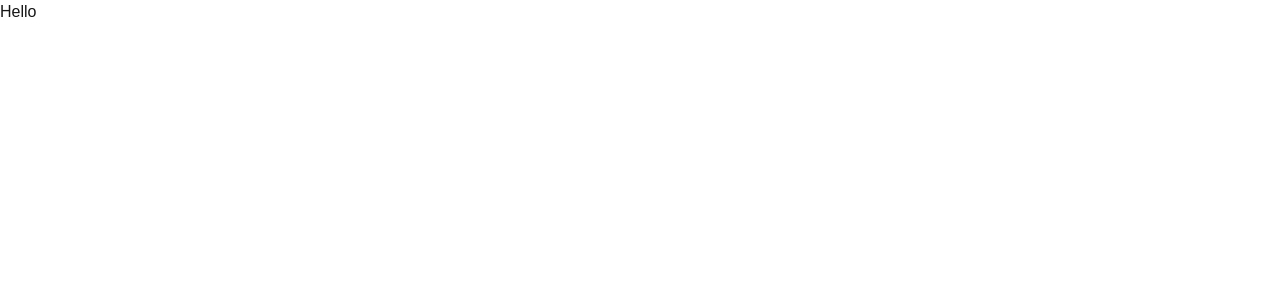
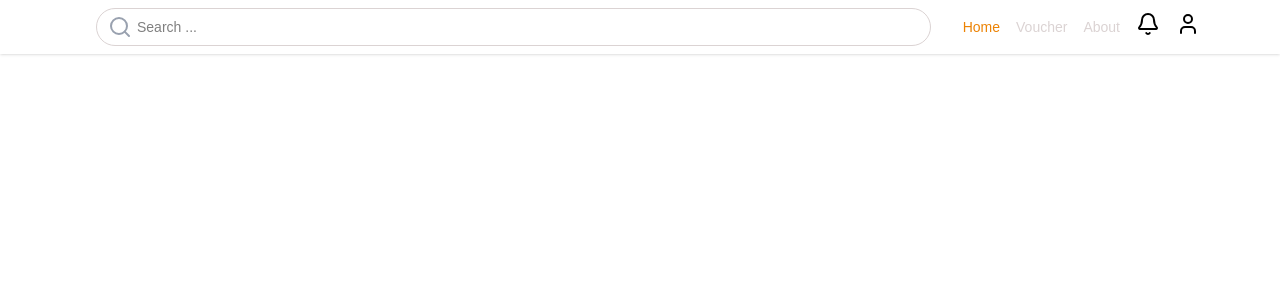
Before and after one commit to Ethutami/Conferency, a Next.js app in the folder conferency/: page / in a window 1280 px wide. Shown: the top 300 px of the page. Built offline with nearby package versions, Linux system fonts and the light colour scheme.

Commit message:
create header component

```diff
--- /dev/null
+++ b/conferency/app/components/navbar.tsx
@@ -0,0 +1,79 @@
+"use client";
+
+import React, { useState } from "react";
+import Link from "next/link";
+import { usePathname } from "next/navigation";
+
+// import Logo from "./logo";
+// import DropDownMenu from "./dropdown-menu";
+
+const Navbar: React.FC = () => {
+    const [isOpen, setIsOpen] = useState(false);
+    const pathname = usePathname();
+
+    const navItems = [
+        { name: "Home", href: "/" },
+        { name: "Voucher", href: "/voucher" },
+        { name: "About", href: "/about" },
+    ];
+
+    return (
+        <>
+            <header className="w-full shadow-sm dark:shadow-[#FF8400] py-2 px-5 md:px-10 lg:px-20 ">
+                <div className="flex items-center justify-between">
+                    {/* <Logo /> */}
+                    <div className="hidden md:block flex-1 mx-4">
+                        <div className="relative">
+                            <input
+                                type="search"
+                                placeholder="Search ..."
+                                className="w-full rounded-full border border-[#DBD3D3] py-2 px-4 pl-10 text-sm
+                            focus:outline-none focus:border-[#EC8305] focus:ring-1 focus:ring-[#EC8305]"
+                            />
+                            <svg
+                                xmlns="http://www.w3.org/2000/svg" width="24" height="24" viewBox="0 0 24 24" fill="none" stroke="currentColor" strokeWidth="2" strokeLinecap="round" strokeLinejoin="round" className="lucide lucide-search-icon lucide-search absolute left-3 top-1/2 -translate-y-1/2 text-gray-400"><path d="m21 21-4.34-4.34" /><circle cx="11" cy="11" r="8" /></svg>
+                        </div>
+                    </div>
+                    <nav className="hidden md:block text-sm font-medium space-x-4 mx-4 ">
+                        {navItems.map((item) => (
+                            <Link
+                                key={item.href}
+                                href={item.href}
+                                className={`${pathname === item.href
+                                    ? "active-color"
+                                    : "muted-color hover:active-color"
+                                    }`}
+                            >
+                                {item.name}
+                            </Link>
+                        ))}
+                    </nav>
+                    <div className="hidden md:block flex items-center space-x-4">
+
+                        <button className="hover:bg-gray-100 rounded-full">
+                            <svg xmlns="http://www.w3.org/2000/svg" width="24" height="24" viewBox="0 0 24 24" fill="none" stroke="currentColor" strokeWidth="2" strokeLinecap="round" strokeLinejoin="round" className="lucide lucide-bell-icon lucide-bell"><path d="M10.268 21a2 2 0 0 0 3.464 0" /><path d="M3.262 15.326A1 1 0 0 0 4 17h16a1 1 0 0 0 .74-1.673C19.41 13.956 18 12.499 18 8A6 6 0 0 0 6 8c0 4.499-1.411 5.956-2.738 7.326" /></svg>
+                        </button>
+                        <button className="hover:bg-gray-100 rounded-full">
+                            <svg xmlns="http://www.w3.org/2000/svg" width="24" height="24" viewBox="0 0 24 24" fill="none" stroke="currentColor" strokeWidth="2" strokeLinecap="round" strokeLinejoin="round" className="lucide lucide-user-icon lucide-user"><path d="M19 21v-2a4 4 0 0 0-4-4H9a4 4 0 0 0-4 4v2" /><circle cx="12" cy="7" r="4" /></svg>
+                        </button>
+                    </div>
+                    <div className="block md:hidden lg:hidden flex items-center space-x-4">
+                        <button className=" hover:bg-gray-100 rounded-full">
+                            <svg
+                                xmlns="http://www.w3.org/2000/svg" width="24" height="24" viewBox="0 0 24 24" fill="none" stroke="currentColor" strokeWidth="2" strokeLinecap="round" strokeLinejoin="round" className="lucide lucide-search-icon lucide-search"><path d="m21 21-4.34-4.34" /><circle cx="11" cy="11" r="8" /></svg>
+                        </button>
+
+                        <button onClick={() => setIsOpen(!isOpen)}>
+                            {isOpen ? <svg xmlns="http://www.w3.org/2000/svg" width="24" height="24" viewBox="0 0 24 24" fill="none" stroke="currentColor" strokeWidth="2" strokeLinecap="round" strokeLinejoin="round" className="lucide lucide-x-icon lucide-x"><path d="M18 6 6 18" /><path d="m6 6 12 12" /></svg>
+                                : <svg xmlns="http://www.w3.org/2000/svg" width="24" height="24" viewBox="0 0 24 24" fill="none" stroke="currentColor" strokeWidth="2" strokeLinecap="round" strokeLinejoin="round" className="lucide lucide-menu-icon lucide-menu"><path d="M4 12h16" /><path d="M4 18h16" /><path d="M4 6h16" /></svg>}
+                        </button>
+
+                    </div>
+                </div>
+            </header>
+            {/* <DropDownMenu isOpen={isOpen} /> */}
+        </>
+    );
+};
+
+export default Navbar;
--- a/conferency/app/globals.css
+++ b/conferency/app/globals.css
@@ -2,7 +2,34 @@
 
 :root {
   --background: #ffffff;
-  --foreground: #171717;
+  --foreground: #000000;
+  --secondary: #EC8305;
+  --muted: #DBD3D3;
+}
+
+.active-color {
+  color: var(--secondary);
+  font-weight: 500;
+  font-size: 18px;
+}
+
+.muted-color {
+  color: var(--muted);
+  font-weight: 500;
+  font-size: 18px;
+}
+
+@media (min-width: 768px) {
+  .active-color {
+    font-weight: 400;
+    font-size: 14px;
+  }
+
+  .muted-color {
+    font-weight: 400;
+    font-size: 14px;
+  }
+
 }
 
 @media (prefers-color-scheme: dark) {
--- a/conferency/app/page.tsx
+++ b/conferency/app/page.tsx
@@ -1,7 +1,9 @@
+import Navbar from "./components/navbar";
+
 export default function Home() {
   return (
     <div>
-      <p>Hello</p>
+      <Navbar />
     </div>
   );
 }
```
